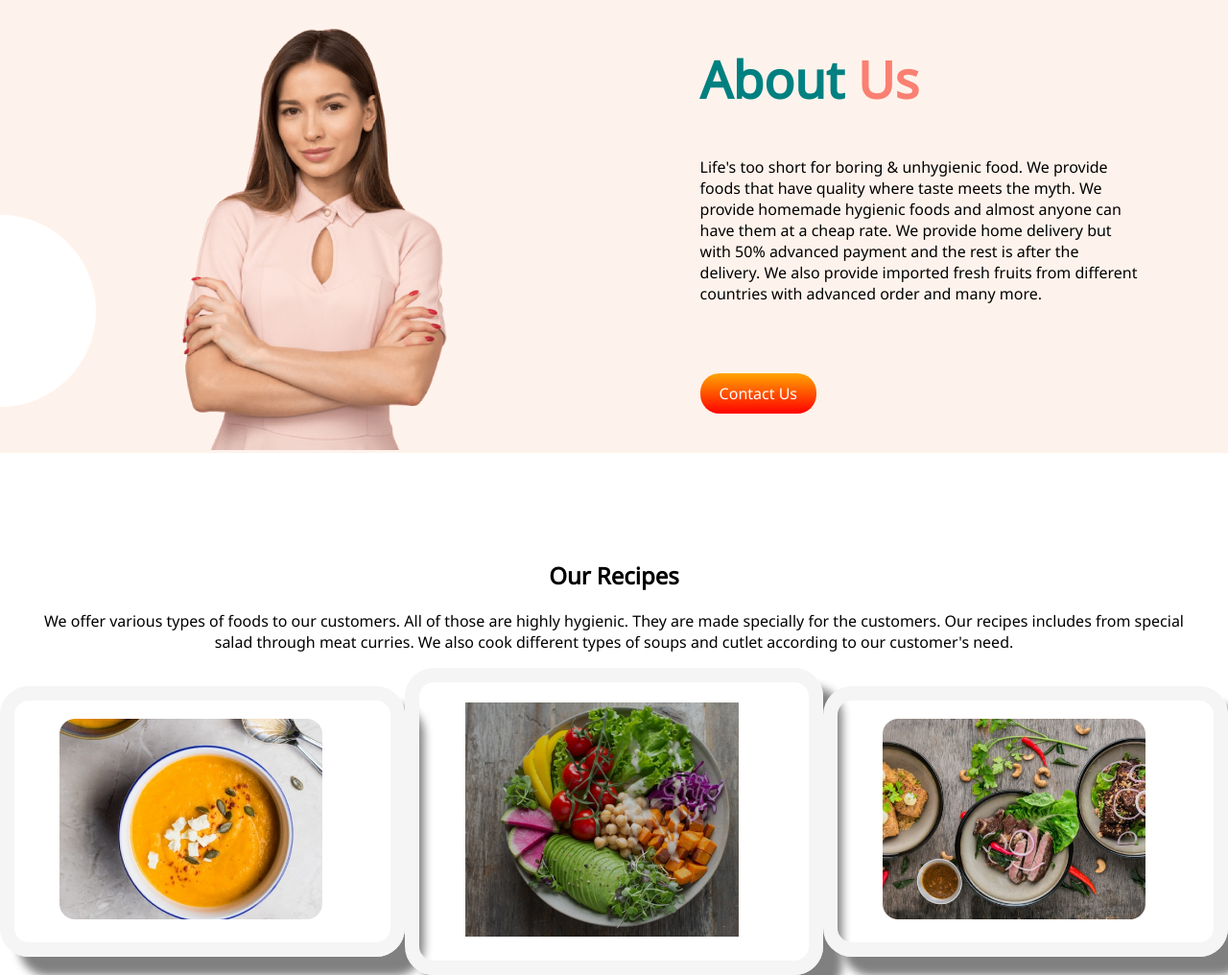
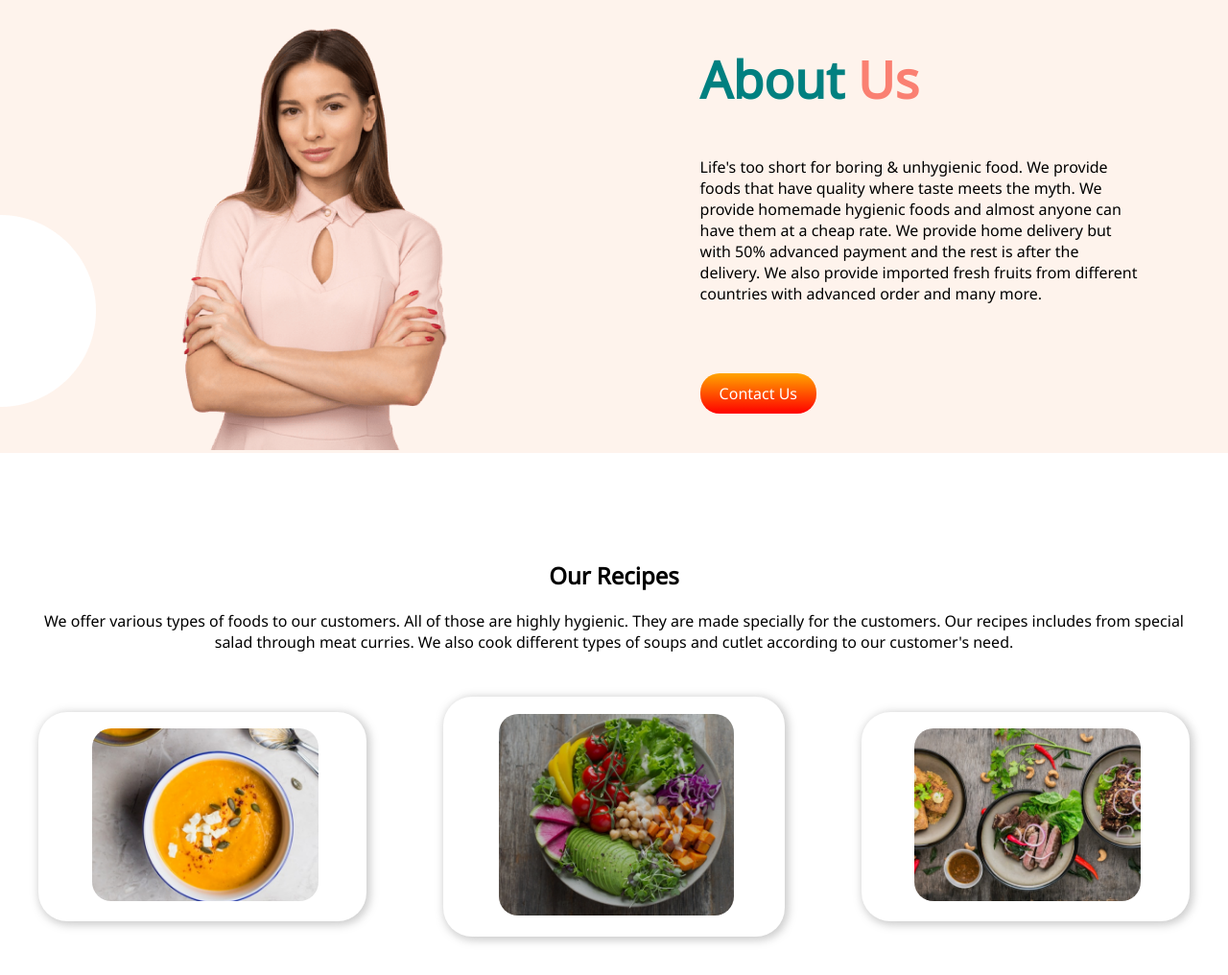
Before and after one commit to Hasanrakib010/foodland, a plain HTML site: page index.html in a window 1280 px wide. Shown: the part 1232-2248 px from the top of the page at 96% size. Drawn offline with Linux system fonts and the light colour scheme.

Commit message:
Edited 3rd part

```diff
--- a/style.css
+++ b/style.css
@@ -70,14 +70,14 @@ body{
     margin: 5px 30px;
     text-align: center;
 }
-.section-style3 img{
+.border{
+    border-radius: 30px;
+    box-shadow: 2px 2px 8px 2px rgba(128, 128, 128, 0.397);
+    margin: 30px 40px;
+    padding-left: 5px;
+}
+.border img{
     width: 70%;
-
-    margin: 5% 12%;
-
+    border-radius: 20px;
+    margin: 5% 15%;
 }
-.border{
-    border: 15px solid whitesmoke ;
-    border-radius: 30px;
-    box-shadow: 20px 20px 10px gray;
-}
```
Also changed, not shown: images/Frame 56.jpg (deleted), images/Frame 57.jpg (deleted), images/Frame 58.jpg (deleted), images/Frame 59.jpg (deleted), images/Group 8447.png (deleted), images/Group 8449.png (deleted), images/Project Cover.jpg (deleted), images/background.jpg (deleted), images/background2.jpg (deleted), 4 other files.
